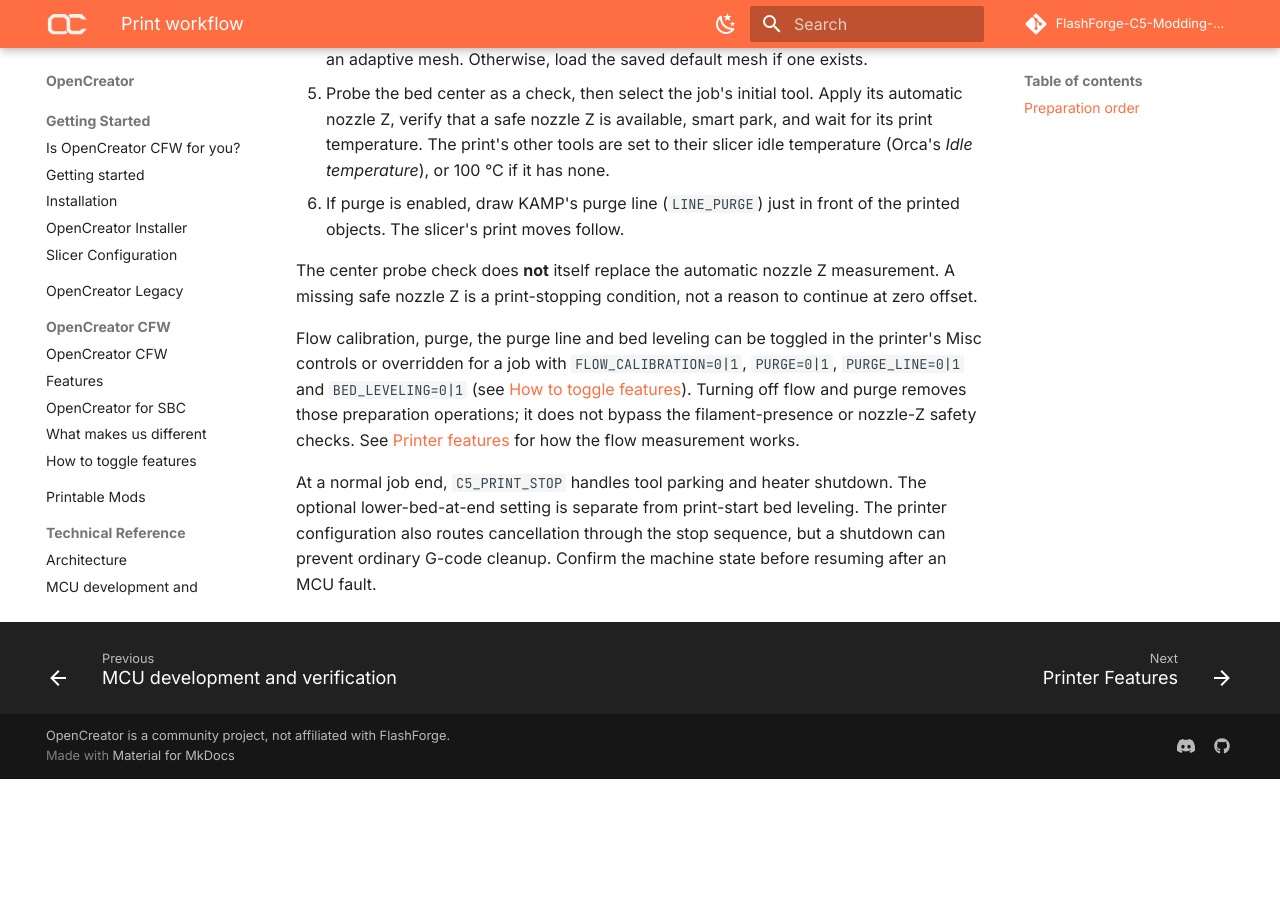
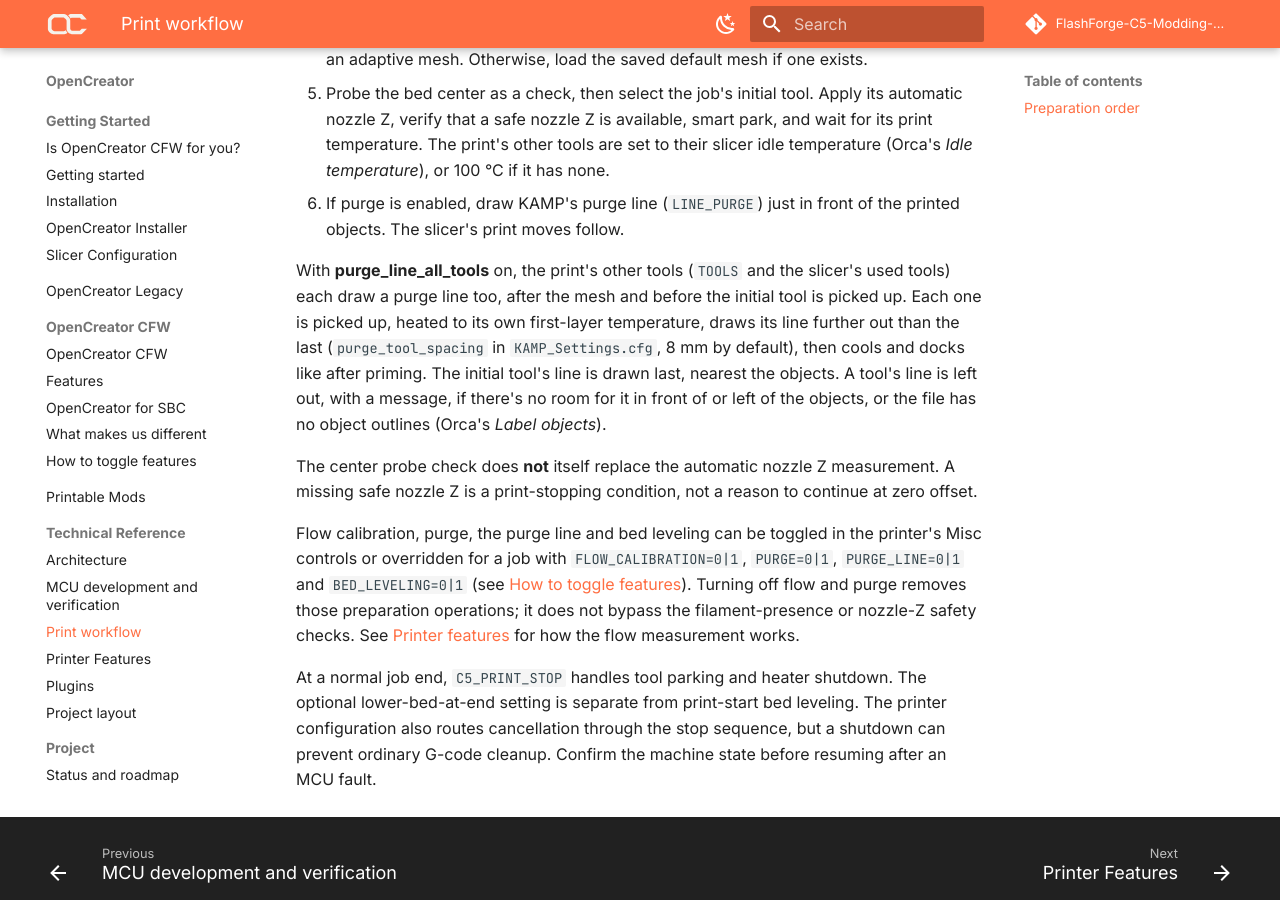
Before and after one commit to FlashForge-C5-Modding-Group/OpenCreator, an MkDocs documentation site: the page built from docs/print-workflow.md, in a window 1280 px wide and 900 px high, scrolled down 2754 px. Built offline with MkDocs 1.6.1 and Material for MkDocs 9.7.7, drawn with Linux system fonts in a browser that asks for light colours; comment, search, counter and statistics services are not loaded; before the commit the page ends 3533 px from its top, so only the background shows below that.

Commit message:
purge all tool lines

```diff
--- a/docs/print-workflow.md
+++ b/docs/print-workflow.md
@@ -54,6 +54,15 @@ flowchart TD
 6. If purge is enabled, draw KAMP's purge line (`LINE_PURGE`) just in front
    of the printed objects. The slicer's print moves follow.
 
+With **purge_line_all_tools** on, the print's other tools (`TOOLS` and the
+slicer's used tools) each draw a purge line too, after the mesh and before the
+initial tool is picked up. Each one is picked up, heated to its own first-layer
+temperature, draws its line further out than the last (`purge_tool_spacing` in
+`KAMP_Settings.cfg`, 8 mm by default), then cools and docks like after priming.
+The initial tool's line is drawn last, nearest the objects. A tool's line is
+left out, with a message, if there's no room for it in front of or left of the
+objects, or the file has no object outlines (Orca's *Label objects*).
+
 The center probe check does **not** itself replace the automatic nozzle Z
 measurement. A missing safe nozzle Z is a print-stopping condition, not a
 reason to continue at zero offset.
```
Also changed, not shown: docs/toggle-features.md (+2 -0 lines).
